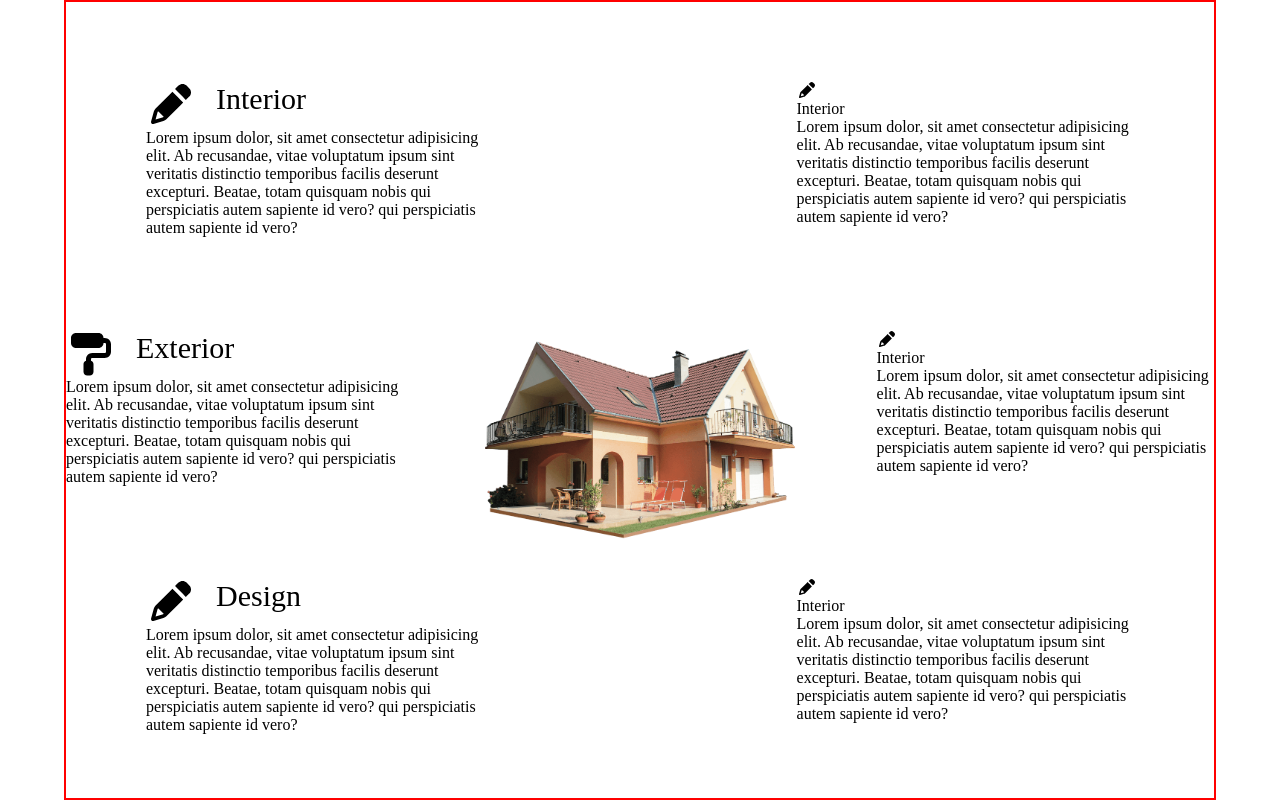
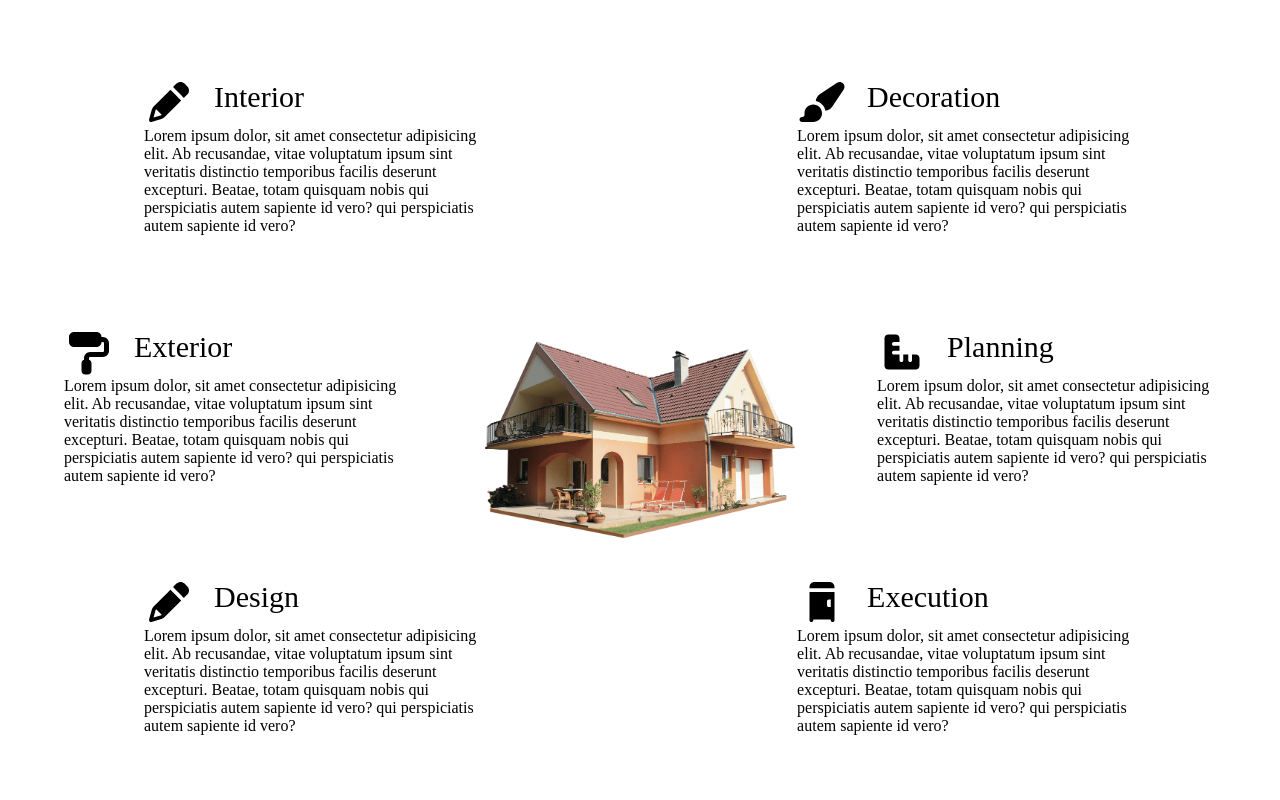
Before and after one commit to ehuntober/Experthub-Internship, a plain HTML site: page grid_Assignment/index.html in a window 1280 px wide. Drawn offline with Linux system fonts and the light colour scheme.

Commit message:
committed

```diff
--- a/grid_Assignment/index.html
+++ b/grid_Assignment/index.html
@@ -55,15 +55,22 @@
 
         <div class="service-content third-content">
             <div class="content">
-            <i class="fa fa-pencil" aria-hidden="true"></i>
-            <p>Interior</p>
+                <div class="heading-service">
+                    <span><i class="fa-solid fa-paintbrush"></i>
+                    </span>
+                     <p>Decoration</p>
+                     </div>
                 <p>Lorem ipsum dolor, sit amet consectetur adipisicing elit. Ab recusandae, vitae voluptatum ipsum sint veritatis distinctio temporibus facilis deserunt excepturi. Beatae, totam quisquam nobis qui perspiciatis autem sapiente id vero?
                     qui perspiciatis autem sapiente id vero?
                 </p>
             </div>
 
             <div class="content">
-                <i class="fa fa-pencil" aria-hidden="true"></i> <p>Interior</p>
+                <div class="heading-service">
+                    <span><i class="fa-solid fa-ruler-combined"></i>
+                    </span>
+                     <p>Planning</p>
+                     </div>
 
                     <p>Lorem ipsum dolor, sit amet consectetur adipisicing elit. Ab recusandae, vitae voluptatum ipsum sint veritatis distinctio temporibus facilis deserunt excepturi. Beatae, totam quisquam nobis qui perspiciatis autem sapiente id vero?
                         qui perspiciatis autem sapiente id vero?
@@ -71,8 +78,11 @@
                 </div>
 
                 <div class="content">
-                    <i class="fa fa-pencil" aria-hidden="true"></i> <p>Interior</p>
-
+                    <div class="heading-service">
+                        <span><i class="fa-solid fa-toilet-portable"></i></i>
+                        </span>
+                         <p>Execution</p>
+                         </div>
                         <p>Lorem ipsum dolor, sit amet consectetur adipisicing elit. Ab recusandae, vitae voluptatum ipsum sint veritatis distinctio temporibus facilis deserunt excepturi. Beatae, totam quisquam nobis qui perspiciatis autem sapiente id vero?
                             qui perspiciatis autem sapiente id vero?
                         </p>
--- a/grid_Assignment/style.css
+++ b/grid_Assignment/style.css
@@ -5,7 +5,6 @@
 }
 
 .service-section {
-  border: red solid 2px;
   margin: 0 auto;
   width: 90%;
   height: 100vh;
```
